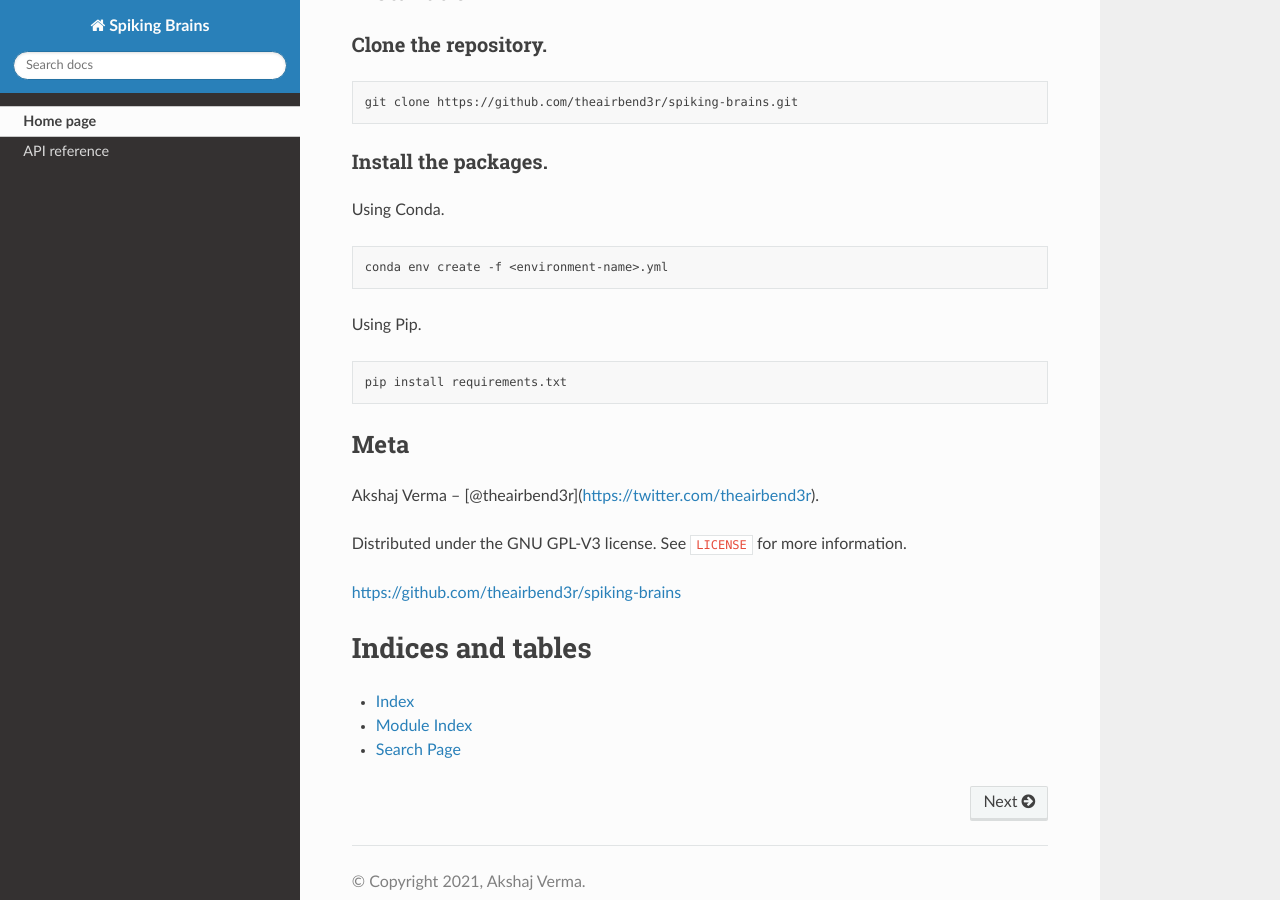
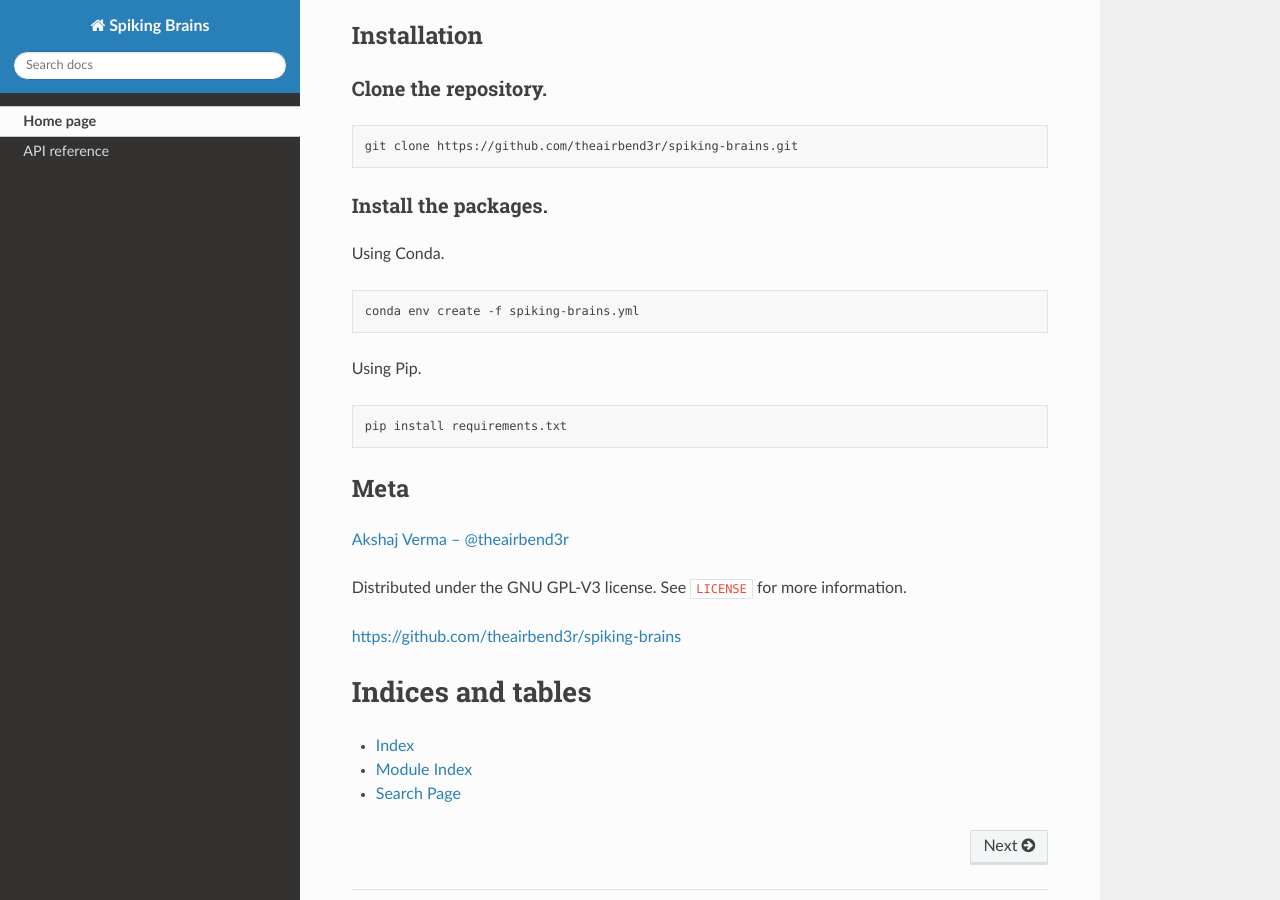
Before and after one commit to theairbend3r/spiking-brains, a Sphinx documentation site: the page built from docs/index.rst, in a window 1280 px wide and 900 px high, scrolled down 1167 px. Built offline with Sphinx 7.4.7 and the Read the Docs theme 2.0.0, drawn with Linux system fonts in a browser that asks for light colours.

Commit message:
Updated docs.

```diff
--- a/docs/index.rst
+++ b/docs/index.rst
@@ -61,7 +66,7 @@ Using Conda.
 
 .. code:: sh
 
-   conda env create -f <environment-name>.yml
+   conda env create -f spiking-brains.yml
 
 Using Pip.
 
@@ -72,7 +77,7 @@ Using Pip.
 Meta
 ----
 
-Akshaj Verma – [@theairbend3r](https://twitter.com/theairbend3r).
+`Akshaj Verma – @theairbend3r <https://twitter.com/theairbend3r>`_
 
 Distributed under the GNU GPL-V3 license. See ``LICENSE`` for more
 information.
```
Also changed, not shown: other parts of docs/index.rst (+5 -0 lines), README.md (+3 -1 lines).
